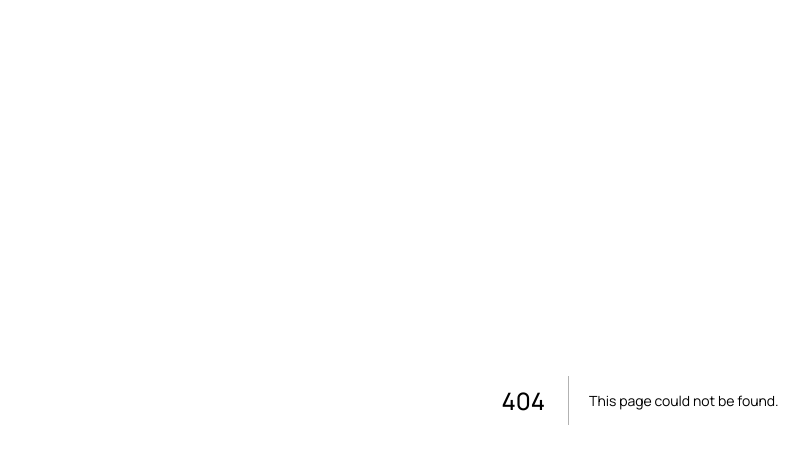
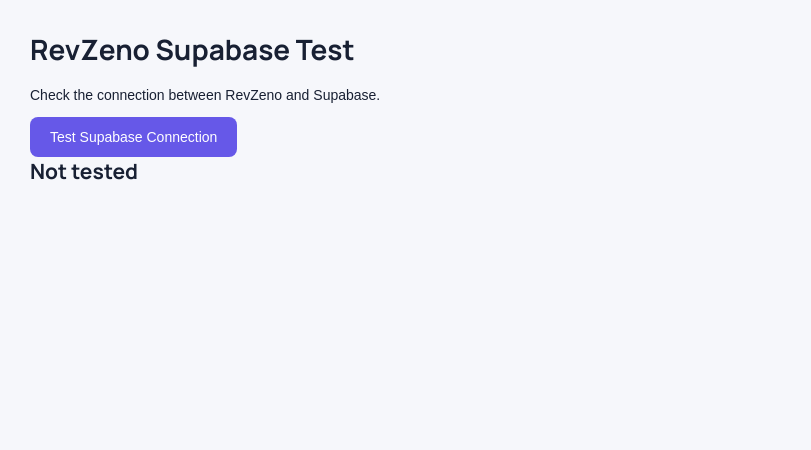
Before and after one commit to Dhivaking57/ReviewRadar-AI, a Next.js app: page /supabase-test in a window 1280 px wide. Before the commit this address had no page. Shown: the top 450 px of the page, without its empty margins (0-811 px from the left). Built offline with nearby package versions, Linux system fonts and the light colour scheme.

Commit message:
Add Supabase connection test page

```diff
--- /dev/null
+++ b/app/supabase-test/page.js
@@ -0,0 +1,63 @@
+
+"use client";
+
+import { useState } from "react";
+import { createClient } from "../../lib/supabase/client";
+
+export default function SupabaseTest() {
+  const [status, setStatus] = useState("Not tested");
+  const [message, setMessage] = useState("");
+
+  async function testConnection() {
+    setStatus("Testing...");
+    setMessage("");
+
+    try {
+      const supabase = createClient();
+
+      const { error } = await supabase
+        .from("profiles")
+        .select("id")
+        .limit(1);
+
+      if (error) {
+        throw error;
+      }
+
+      setStatus("Connected successfully");
+      setMessage(
+        "RevZeno successfully communicated with Supabase."
+      );
+    } catch (error) {
+      setStatus("Connection failed");
+      setMessage(error.message || "Unknown error");
+    }
+  }
+
+  return (
+    <main style={{
+      padding: 30,
+      fontFamily: "Arial, sans-serif"
+    }}>
+      <h1>RevZeno Supabase Test</h1>
+
+      <p>Check the connection between RevZeno and Supabase.</p>
+
+      <button
+        onClick={testConnection}
+        style={{
+          padding: "12px 20px",
+          background: "#6658E8",
+          color: "white",
+          border: "none",
+          borderRadius: 8
+        }}
+      >
+        Test Supabase Connection
+      </button>
+
+      <h2>{status}</h2>
+      <p>{message}</p>
+    </main>
+  );
+}
```
